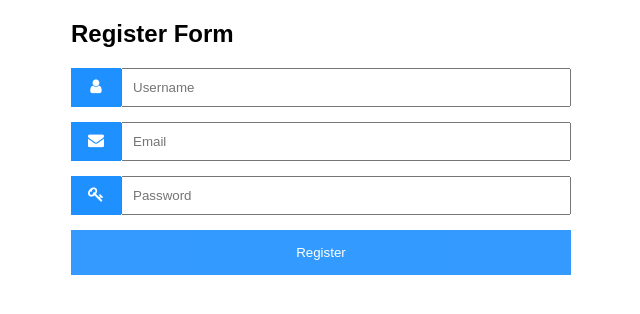
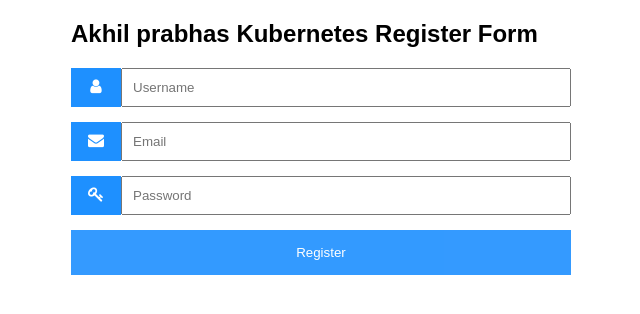
Before and after one commit to AkhilMylaram/docker, a plain HTML site: page register.html in a window 1280 px wide. Shown: the whole page, without its empty margins (319-959 px from the left). Drawn offline with Linux system fonts and the light colour scheme.

Commit message:
Update register.html
added akhil prabhas

```diff
--- a/register.html
+++ b/register.html
@@ -53,7 +53,7 @@
 <body>
 
 <form action="/action_page.php" style="max-width:500px;margin:auto">
-  <h2>Register Form</h2>
+  <h2>Akhil prabhas Kubernetes Register Form</h2>
   <div class="input-container">
     <i class="fa fa-user icon"></i>
     <input class="input-field" type="text" placeholder="Username" name="usrnm">
```
